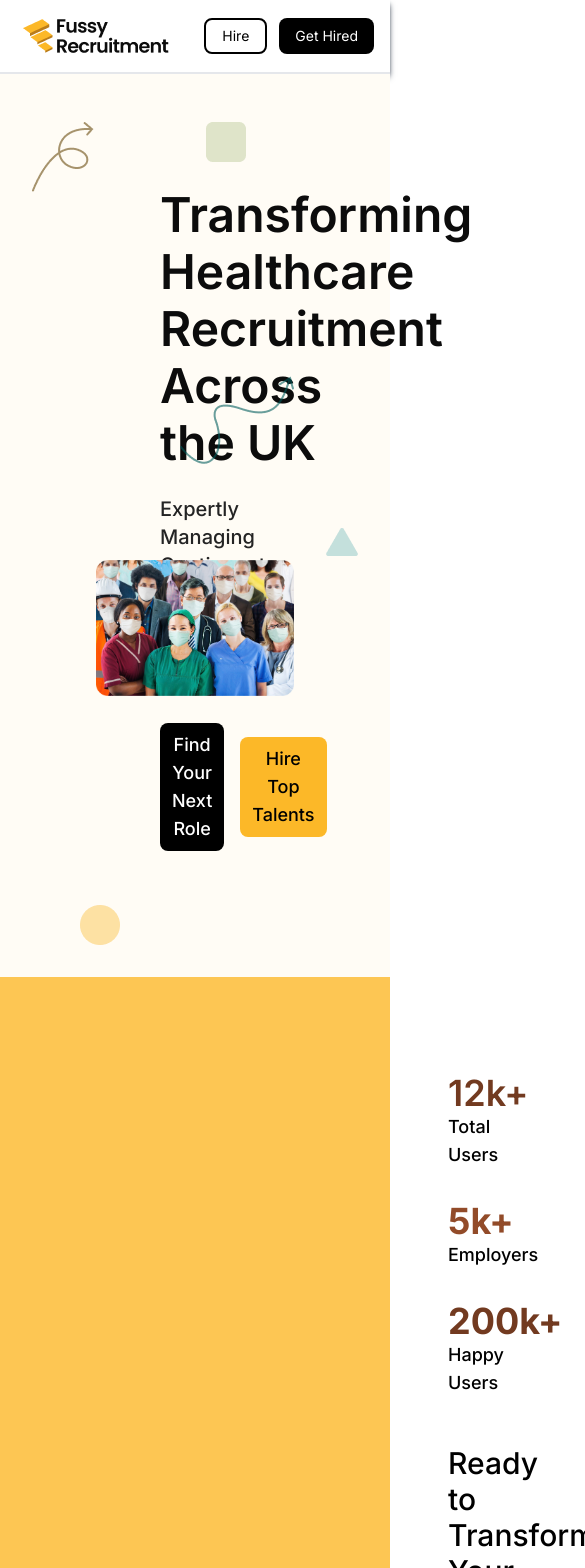
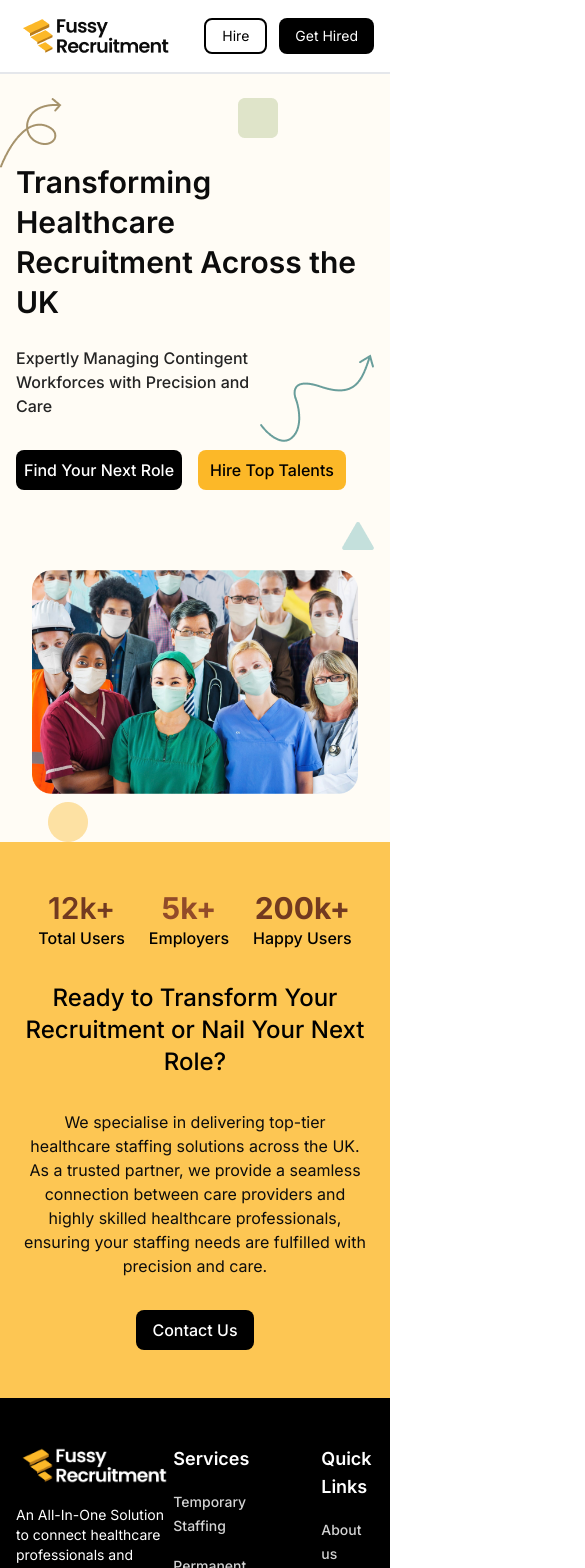
Before and after one commit to Lawdshev/fussy-recruitment, a Next.js app: page / in a window 390 px wide. Shown: the top 1568 px of the page, 585 px wide, since content can reach past the window. Built offline with nearby package versions, Linux system fonts and the light colour scheme.

Commit message:
fix: resp

```diff
--- a/src/components/home-page/analytics/index.tsx
+++ b/src/components/home-page/analytics/index.tsx
@@ -2,29 +2,47 @@ import Button from "@/components/ui/button/btn";
 
 function Index() {
   return (
-        <div className="bg-[#FDC653] w-screen ">
-            <div className="container mx-64 px-48 py-24">
-                <div className="flex flex-col lg:flex-row justify-between  gap-12 lg:gap-24">
-                    <div className="flex flex-col space-y-8">
-                        <div className="text-center lg:text-left">
-                            <p className="text-[#723A20] text-4xl font-semibold">12k+</p>
-                            <p className="text-black font-medium text-lg">Total Users</p>
+    <div className="bg-[#FDC653] w-screen">
+      <div className="container mx-auto px-6 sm:px-12 lg:px-24 py-12 sm:py-16 lg:py-24 ">
+        <div className="flex flex-col lg:flex-row justify-around gap-8 lg:gap-24">
+          <div className=" mx-auto gap-6 flex items-center lg:flex-col lg:space-y-8 text-center lg:text-left">
+            <div>
+              <p className="text-[#723A20] text-3xl sm:text-4xl font-semibold">
+                12k+
+              </p>
+              <p className="text-black font-medium text-base sm:text-lg">
+                Total Users
+              </p>
             </div>
-                        <div className="text-center lg:text-left">
-                            <p className="text-[#924B29] font-bold text-4xl">5k+</p>
-                            <p className="text-black font-medium text-lg">Employers</p>
+            <div>
+              <p className="text-[#924B29] font-bold text-3xl sm:text-4xl">
+                5k+
+              </p>
+              <p className="text-black font-medium text-base sm:text-lg">
+                Employers
+              </p>
             </div>
-                        <div className="text-center lg:text-left">
-                            <p className="text-[#723A20] font-bold text-4xl">200k+</p>
-                            <p className="text-black font-medium text-lg">Happy Users</p>
+            <div>
+              <p className="text-[#723A20] font-bold text-3xl sm:text-4xl">
+                200k+
+              </p>
+              <p className="text-black font-medium text-base sm:text-lg">
+                Happy Users
+              </p>
             </div>
           </div>
-                    <div className="text-center mr-48  max-w-[652px] lg:text-center space-y-8">
-                        <h3 className="font-medium text-3xl lg:text-3xl text-black">
+
+          {/* Right Section */}
+          <div className="max-w-[652px] mx-auto text-center space-y-8">
+            <h3 className="font-medium text-2xl sm:text-3xl text-black">
               Ready to Transform Your Recruitment or Nail Your Next Role?
             </h3>
-                        <p className=" lg:text-lg font-normal">
-                            We specialise in delivering top-tier healthcare staffing solutions across the UK. As a trusted partner, we provide a seamless connection between care providers and highly skilled healthcare professionals, ensuring your staffing needs are fulfilled with precision and care.
+            <p className=" text-primary-text sm:text-lg font-normal">
+              We specialise in delivering top-tier healthcare staffing solutions
+              across the UK. As a trusted partner, we provide a seamless
+              connection between care providers and highly skilled healthcare
+              professionals, ensuring your staffing needs are fulfilled with
+              precision and care.
             </p>
             <Button
               text={"Contact Us"}
@@ -36,7 +54,6 @@ function Index() {
         </div>
       </div>
     </div>
-
   );
 }
 
--- a/src/components/home-page/hero/index.tsx
+++ b/src/components/home-page/hero/index.tsx
@@ -10,9 +10,9 @@ import Button from "../../ui/button/btn";
 
 function Index() {
   return (
-    <div className="bg-[#FFFCF5] w-screen pt-12">
-      <div className="grid grid-cols-2 px-8 container mx-auto ">
-        <div className="relative col-span-2 md:col-span-1 py-8 h-[calc(60vh-100px)]">
+    <div className="bg-[#FFFCF5] pt-6 md:pt-12">
+      <div className="grid grid-cols-2 md:px-8 container mx-auto ">
+        <div className="relative col-span-2 md:col-span-1 py-8 lg:h-[calc(60vh-100px)]">
           <Image
             className="absolute top-0 left-0"
             src={floatingOne}
@@ -24,34 +24,34 @@ function Index() {
             alt="floating rectangle"
           />
           <Image
-            className="absolute bottom-16 right-16"
+            className="absolute bottom-20 md:bottom-16 right-4  md:right-16"
             src={floatingTwo}
             alt="floating arrow"
           />
-          <div className="pl-32 pr-8  pt-8">
-            <p className="text-5xl font-semibold leading-[57px] text-primary-text">
+          <div className="px-4 md:pl-32 pr-8  pt-8">
+            <p className="text-3xl md:text-5xl font-semibold leading-[40px] md:leading-[57px] text-primary-text">
               Transforming Healthcare Recruitment Across the UK
             </p>
-            <p className="text-xl font-medium text-[#242424] mt-6 mb-8 max-w-[80%]">
+            <p className=" md:text-xl font-medium text-[#242424] mt-6 mb-8 max-w-[80%]">
               Expertly Managing Contingent Workforces with Precision and Care
             </p>
             <div className="flex items-center gap-4">
               <Button
                 text="Find Your Next Role"
                 bgColor="bg-black"
-                size="px-3 py-2 text-lg font-medium"
+                size="px-2 py-2 md:px-3  md:text-lg font-medium"
                 textColor="text-white"
               />
               <Button
                 text="Hire Top Talents"
                 bgColor="bg-[#FCB828]"
-                size="px-3 py-2 text-lg font-medium"
+                size="px-3 py-2 md:px-3 md:text-lg font-medium"
                 textColor="text-black"
               />
             </div>
           </div>
         </div>
-        <div className="relative col-span-2 md:col-span-1 py-8 px-16 h-[calc(65vh-100px)]">
+        <div className="relative col-span-2 md:col-span-1 py-12 md:py-8 px-8 lg:px-16  lg:h-[calc(65vh-100px)]">
           <Image
             src={covid}
             alt="covid 19 frontline healthcare essential workers"
@@ -60,12 +60,12 @@ function Index() {
           <Image
             src={ellipse}
             alt="ellipse"
-            className="absolute bottom-8 left-12"
+            className="absolute bottom-0 md:bottom-8 left-12"
           />
           <Image
             src={polygon}
             alt="polygon"
-            className="absolute top-0 right-0"
+            className="absolute top-0 right-4 md:right-0"
           />
         </div>
       </div>
```
Lines whose indentation alone changed are shown as unchanged.
